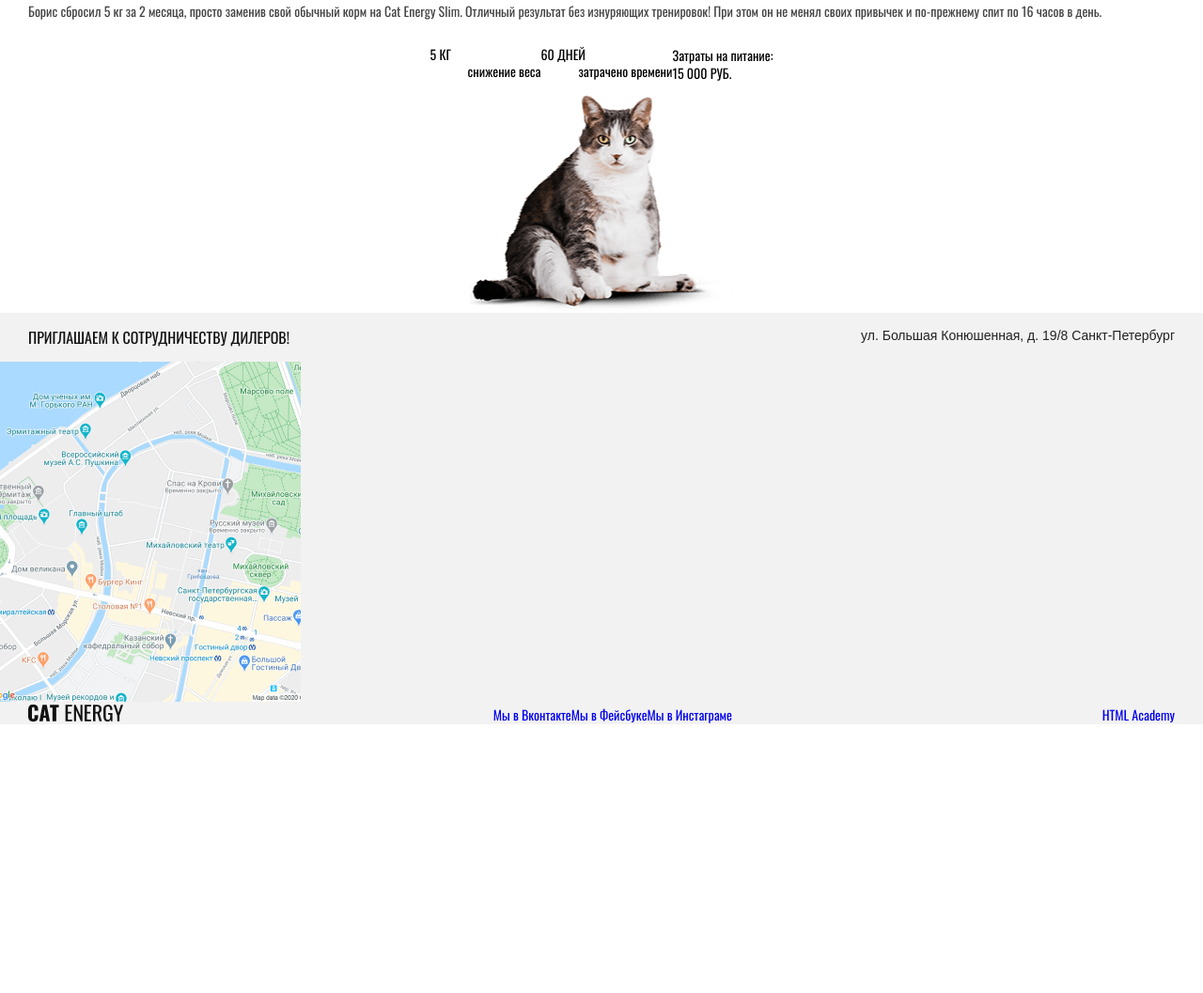
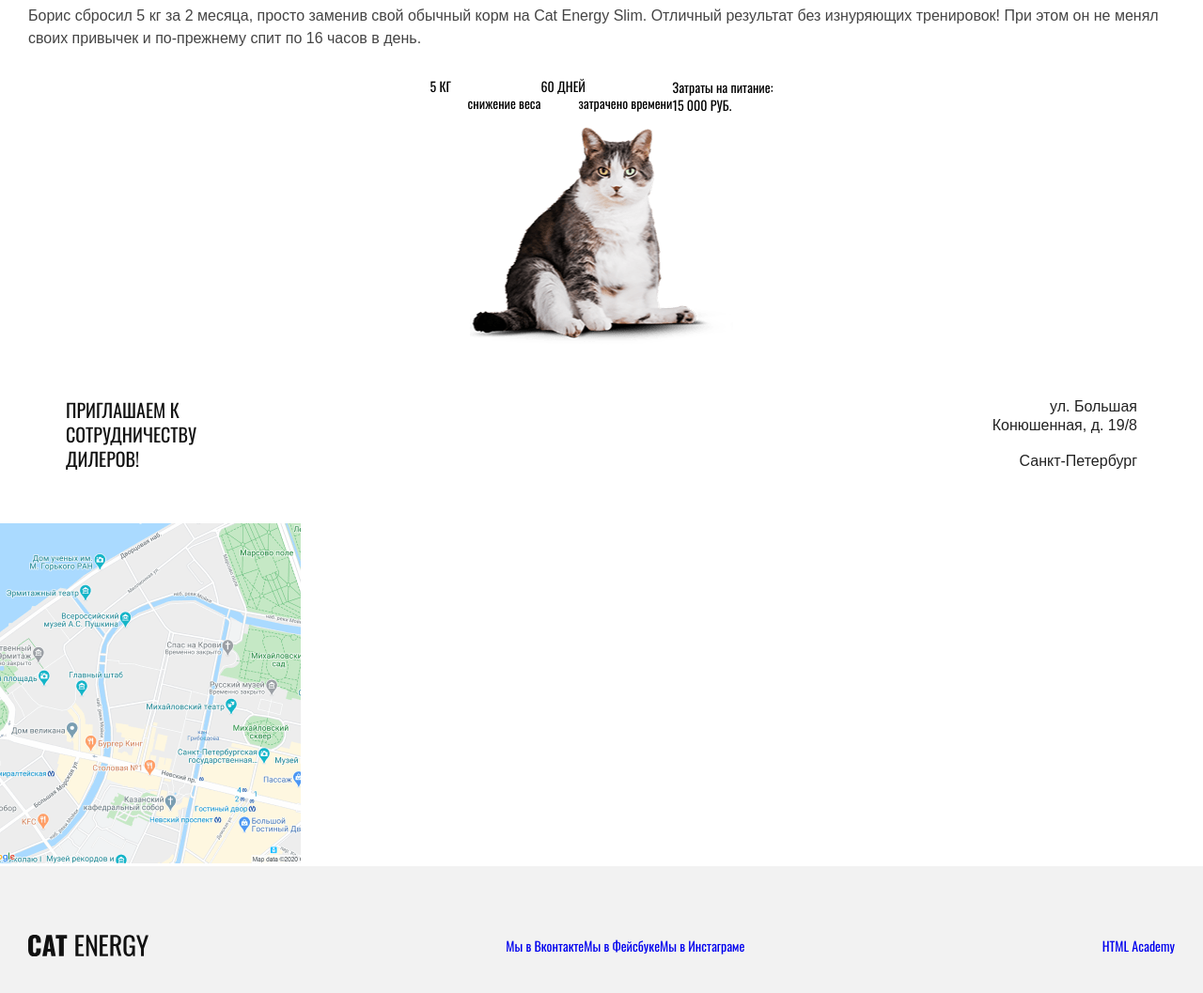
Before and after one commit to samuse-va/cat-energy, a website: page source/index.html in a window 1280 px wide. Shown: the part 2550-3607 px from the top of the page at 94% size. Before the commit the page ends 3321 px from the top, so only its background shows below. Drawn offline with nearby package versions, Linux system fonts and the light colour scheme; files that its build step writes are made by us from their sources.

Commit message:
start footer styles

```diff
--- a/source/index.html
+++ b/source/index.html
@@ -175,10 +175,11 @@
 
     <footer class="page-footer">
       <div class="page-footer__contacts contacts">
-        <div class="page-footer__offer container">
+        <div class="page-footer__offer">
           <p class="contacts__title">Приглашаем к сотрудничеству дилеров!</p>
           <p class="contacts__address">
-            ул. Большая Конюшенная, д. 19/8 Санкт-Петербург
+            <span>ул. Большая Конюшенная, д. 19/8</span>
+            <span>Санкт-Петербург</span>
           </p>
         </div>
         <img
@@ -190,12 +191,12 @@
         />
       </div>
       <div class="page-footer__social social container">
-        <a class="page-footer__logo-link">
+        <a class="social__logo-link">
           <img
             class="page-footer__logo-text"
             src="./img/logo/logo-text.svg"
-            width="101"
-            height="18"
+            width="128"
+            height="24"
             alt="Магазин «Кэт энерджи»"
           />
         </a>
--- a/source/less/blocks/contacts.less
+++ b/source/less/blocks/contacts.less
@@ -1,12 +1,27 @@
 .contacts__title {
+  margin: 0;
   color: @dark-grey;
   font-size: 16px;
   line-height: 20px;
   text-transform: uppercase;
+
+  @media (min-width: @tablet-width) {
+    font-size: 20px;
+    line-height: 26px;
+  }
 }
 .contacts__address {
+  margin: 0;
+  display: flex;
+  flex-direction: column;
+  justify-content: space-between;
   color: @special-dark-grey-2;
   font-size: 14px;
   line-height: 20px;
   font-family: Arial, sans-serif;
+
+  @media (min-width: @tablet-width) {
+    font-size: 16px;
+    text-align: right;
+  }
 }
--- a/source/less/blocks/copyright.less
+++ b/source/less/blocks/copyright.less
@@ -0,0 +1,7 @@
+.copyright {
+  margin-top: 22px;
+
+  @media (min-width: @tablet-width) {
+    margin: 0;
+  }
+}
--- a/source/less/blocks/example.less
+++ b/source/less/blocks/example.less
@@ -1,5 +1,6 @@
 .example {
   background-color: @example-grey;
+  padding-top: 25px;
 
   @media (min-width: @tablet-width) {
     padding-top: 43px;
@@ -8,7 +9,13 @@
   }
 }
 .example__description {
+  font-family: Arial, sans-serif;
   color: @special-dark-grey;
+
+  @media (min-width: @tablet-width) {
+    font-size: 16px;
+    line-height: 24px;
+  }
 }
 .example__info {
   display: flex;
--- a/source/less/blocks/page-footer.less
+++ b/source/less/blocks/page-footer.less
@@ -1,19 +1,16 @@
-.page-footer {
-  background-color: @basic-grey;
-}
+// .page-footer {
+// }
 .page-footer__offer {
-  display: flex;
+  display: grid;
+  grid-template-columns: 139px 139px; // ?
   justify-content: space-between;
-}
-.page-footer__logo-link {
-  justify-self: center;
-}
-.page-footer__social {
-  display: flex;
-  flex-direction: column;
-  align-items: center;
+  padding: 20px 26px;
+
   @media (min-width: @tablet-width) {
-    flex-direction: row;
-    justify-content: space-between;
+    grid-template-columns: 160px 160px;
+    padding: 56px 70px;
+  }
+  @media (min-width: @desktop-width) {
+    padding: 56px 80px;
   }
 }
--- a/source/less/blocks/social.less
+++ b/source/less/blocks/social.less
@@ -1,4 +1,37 @@
+.social {
+  display: flex;
+  flex-direction: column;
+  align-items: center;
+  padding: 39px 20px 22px 20px;
+  background-color: @basic-grey;
+
+  @media (min-width: @tablet-width) {
+    flex-direction: row;
+    justify-content: space-between;
+    padding: 56px 30px;
+  }
+  @media (min-width: @desktop-width) {
+    padding-right: 110px;
+    padding-left: 110px;
+  }
+}
+.social__logo-link {
+  justify-self: center;
+  width: 128px;
+  height: 24px;
+}
 .social__list {
+  margin-top: 32px;
   display: flex;
   justify-content: space-between;
+  border-top: 1px solid @program-border;
+  border-bottom: 1px solid @program-border;
+  padding: 20px;
+
+  @media (min-width: @tablet-width) {
+    border: none;
+    margin: 0;
+  }
+  @media (min-width: @desktop-width) {
+  }
 }
```
